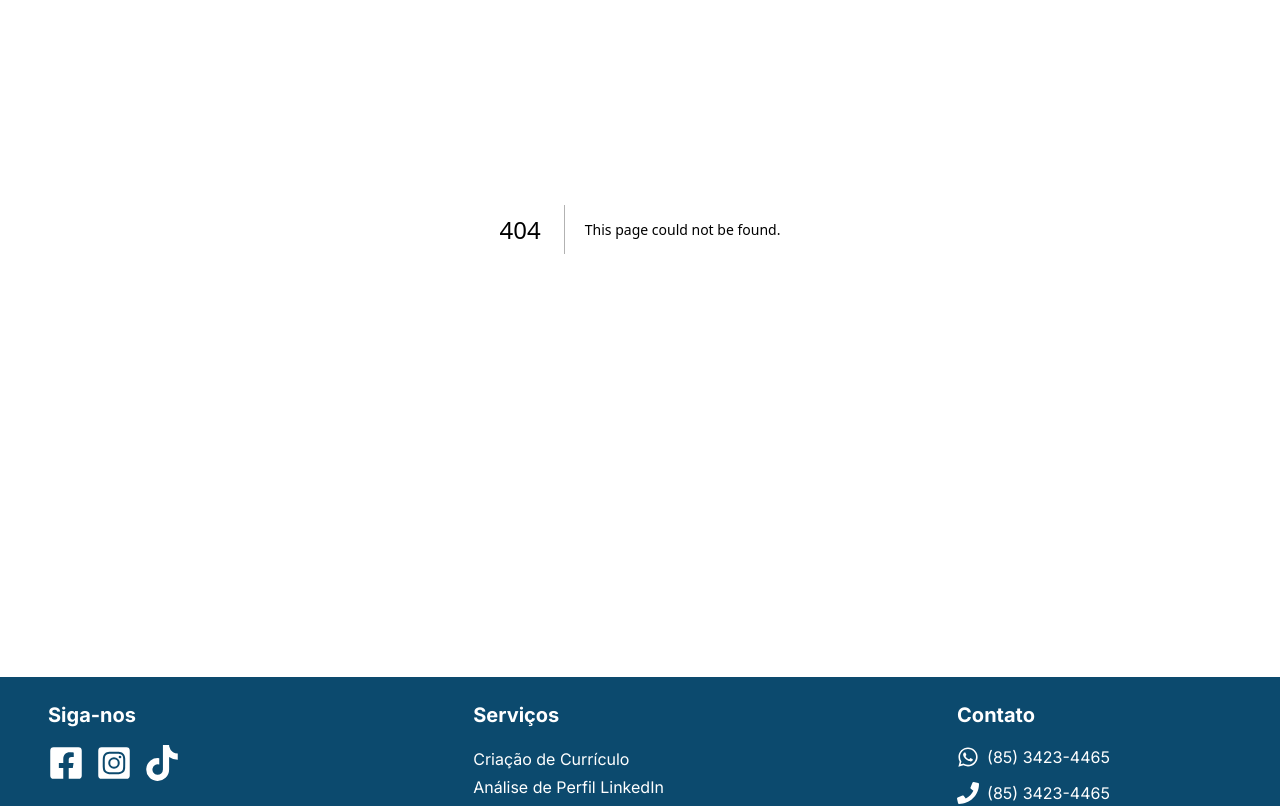
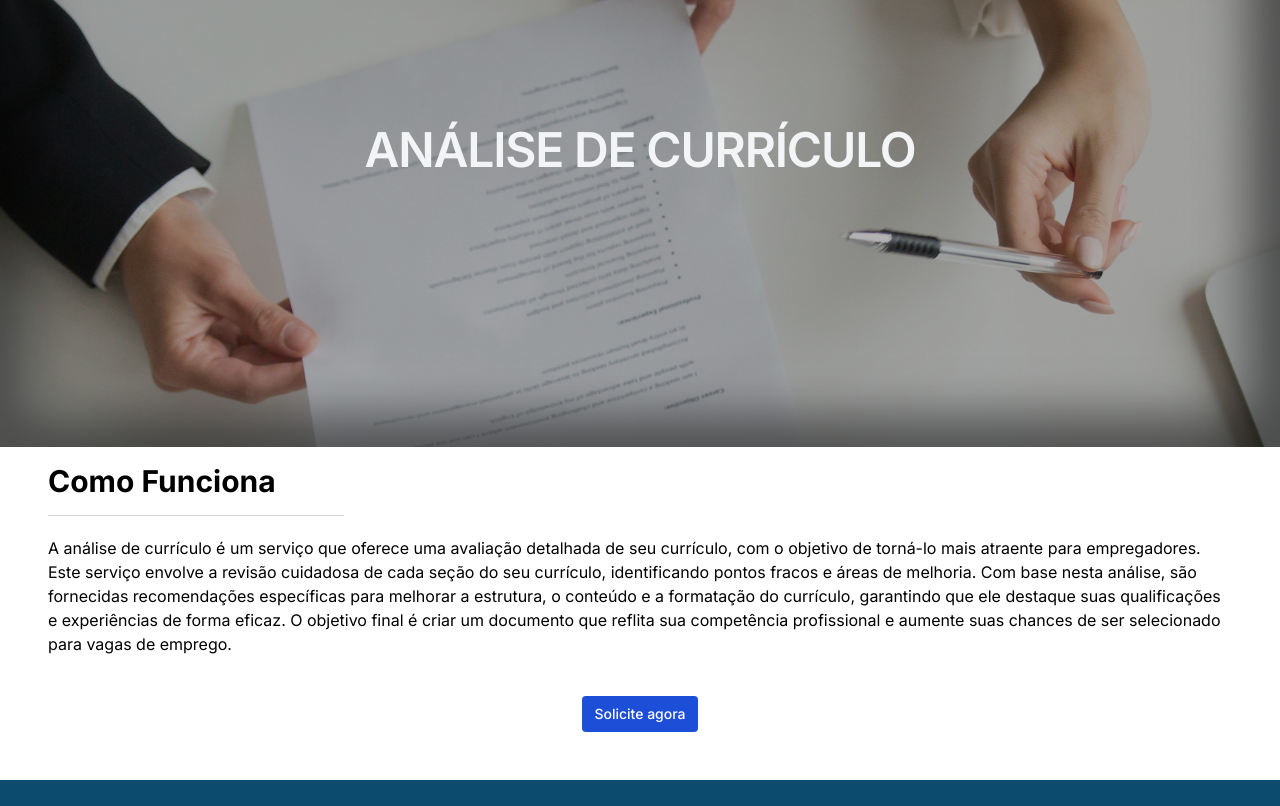
Before and after one commit to edilan-ribeiro/human-resources, a Next.js app: page /servicos/analise-curriculo in a window 1280 px wide. Before the commit this address had no page. Shown: the part 280-1086 px from the top of the page. Built offline with nearby package versions, Linux system fonts and the light colour scheme.

Commit message:
feat: add services pages
Those are the custom service pages, they are modified by the json file, if new services are added they will work fine

```diff
--- /dev/null
+++ b/src/app/servicos/[nameService]/page.tsx
@@ -0,0 +1,58 @@
+import { Hero } from '@/components/Hero/Hero'
+import { SectionTitle } from '@/components/SectionTitle/SectionTitle'
+import services from '@/data/ServicesData/services.json'
+import Link from 'next/link'
+
+interface Params {
+  nameService: string
+}
+
+export async function generateMetadata({ params }: { params: Params }) {
+  const { nameService } = params
+  const servico = services.find((service) => service.link === nameService)
+
+  if (!servico) {
+    return {
+      title: 'Serviço não encontrado',
+    }
+  }
+
+  return {
+    title: servico.nome,
+  }
+}
+
+export default function ServicePage({ params }: { params: Params }) {
+  const { nameService } = params
+
+  const servico = services.find((service) => service.link === nameService)
+
+  if (!servico) {
+    return (
+      <div className='flex w-full justify-center text-3xl'>
+        <p>Serviço não encontrado</p>
+      </div>
+    )
+  }
+
+  return (
+    <section className='mt-12 flex w-full flex-col items-center justify-center'>
+      <Hero title={servico.nome} image={`/img/servicos/${servico.img}`} imageAlt={servico.nome} />
+
+      <SectionTitle title="Como Funciona" />
+
+      <div className='flex max-w-desk flex-col items-center justify-center gap-10 px-12'>
+        <p>{servico.detalhes}</p>
+        <div>
+          <Link
+            href='https://wa.me/5561983769634?text=Ol%C3%A1%2C+gostaria+de+saber+mais+sobre+seus+servi%C3%A7os%21'
+            className='inline-block rounded bg-blue-700 px-3 py-2 text-center text-sm font-medium text-white hover:bg-blue-800 focus:outline-none focus:ring-4 focus:ring-blue-300 dark:bg-blue-600 dark:hover:bg-blue-700 dark:focus:ring-blue-800'
+            target='_blank'
+          >
+            Solicite agora
+          </Link>
+        </div>
+      </div>
+    </section>
+  )
+}
```
